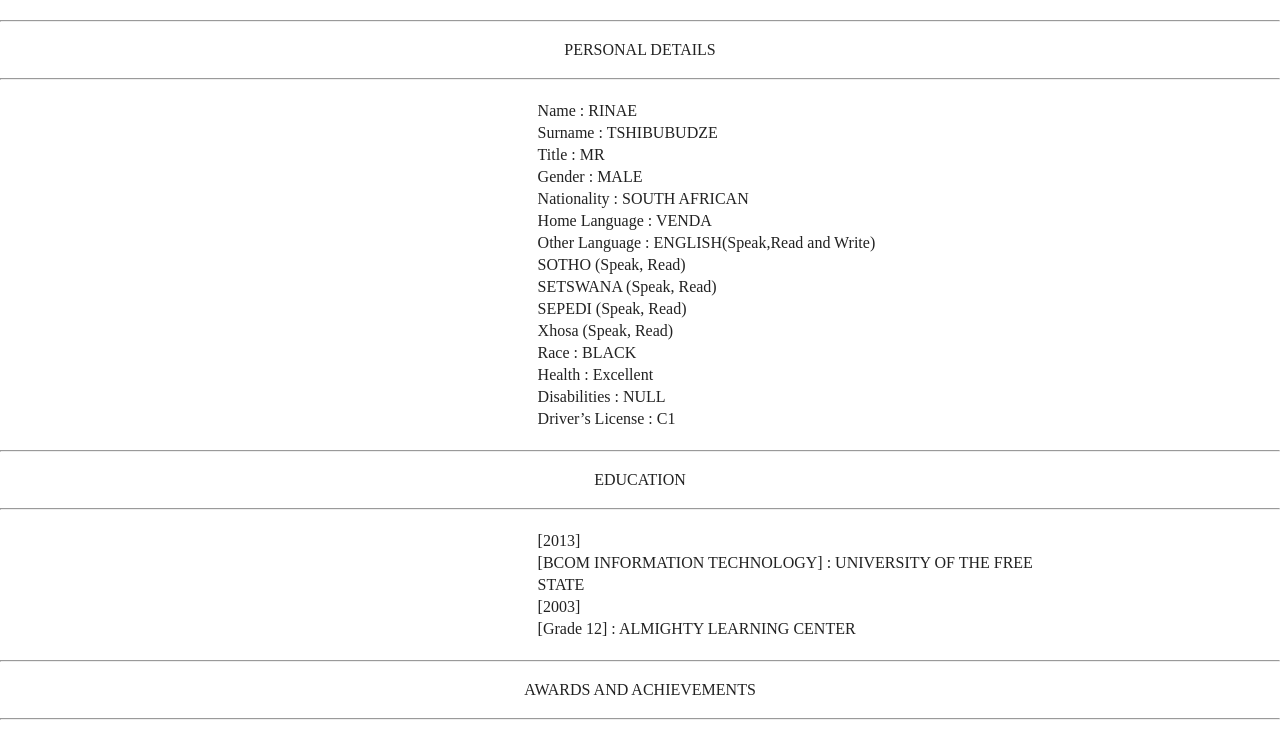
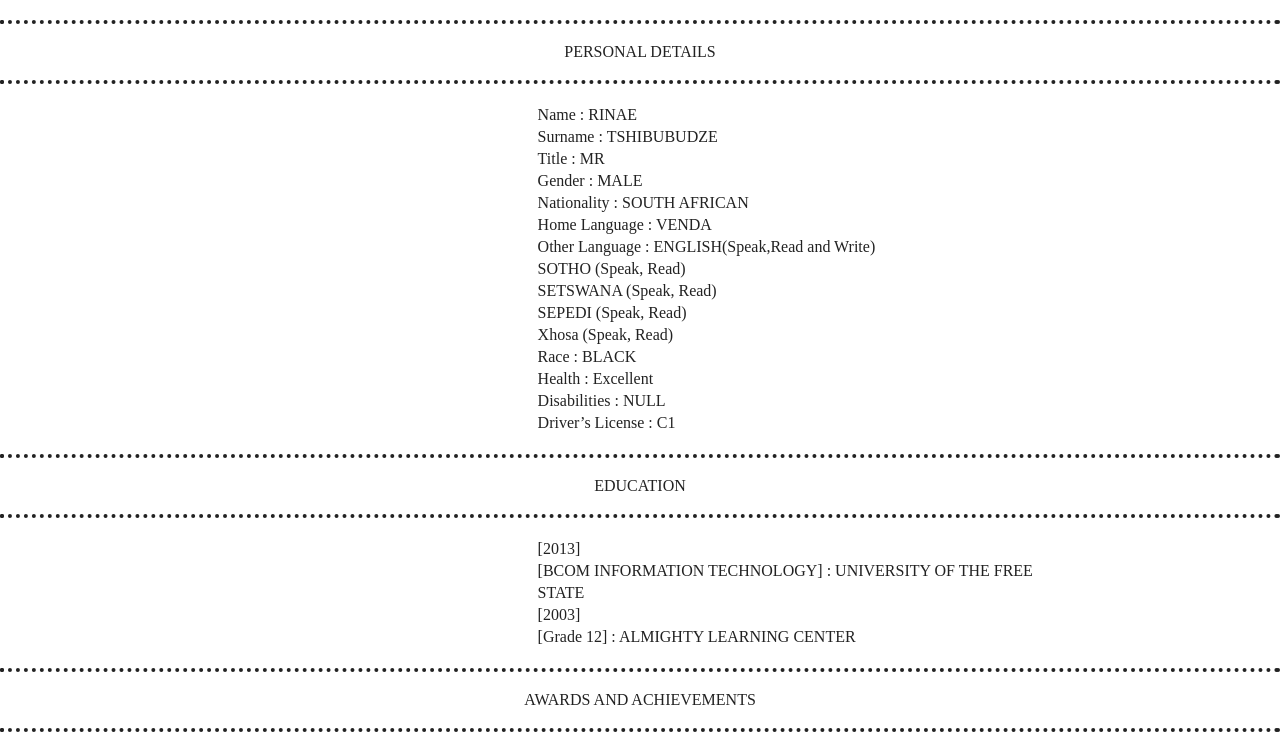
Before and after one commit to RinaeTshibubudze/CV, a plain HTML site: page index.html in a window 1280 px wide. Shown: the part 48-785 px from the top of the page. Drawn offline with Linux system fonts and the light colour scheme.

Commit message:
Update style.css

```diff
--- a/css/style.css
+++ b/css/style.css
@@ -427,7 +427,7 @@ img{
   text-align: left;
 }
 
-.hr {
+hr {
 	border: dotted 4px;
 	border-bottom: none;
 	width 5%;
```
